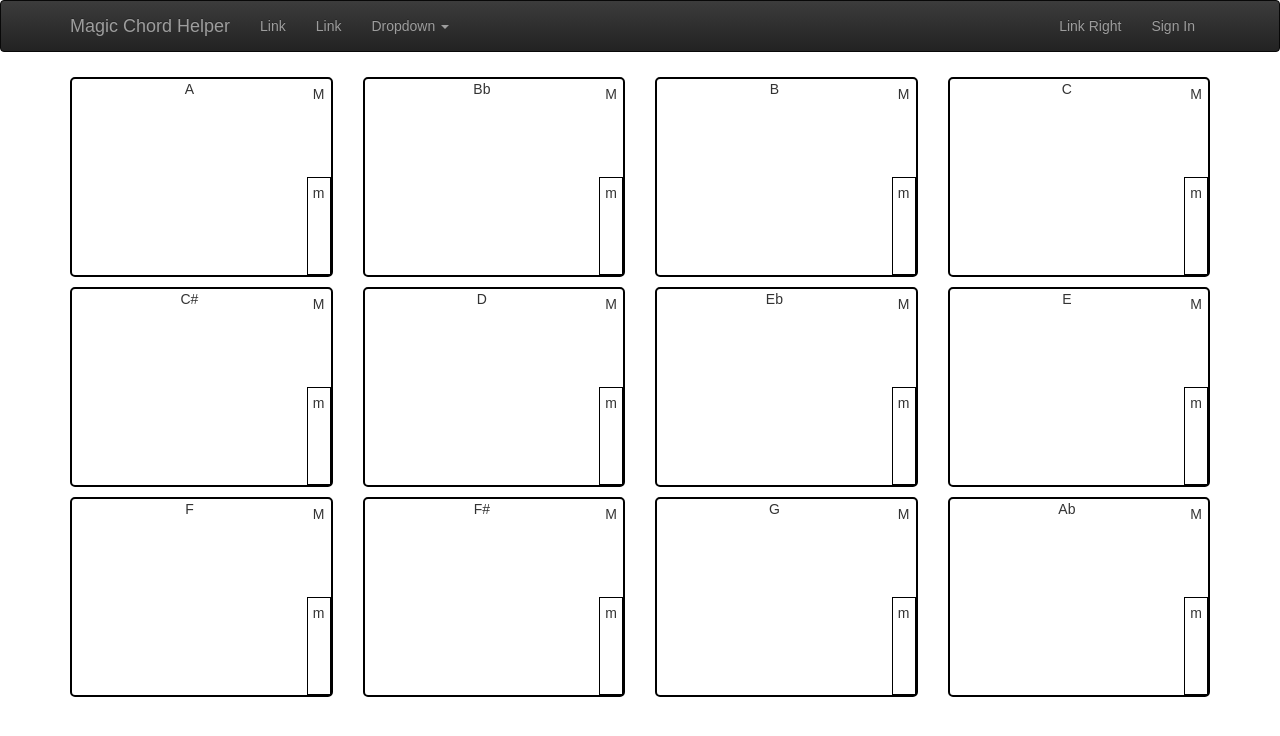
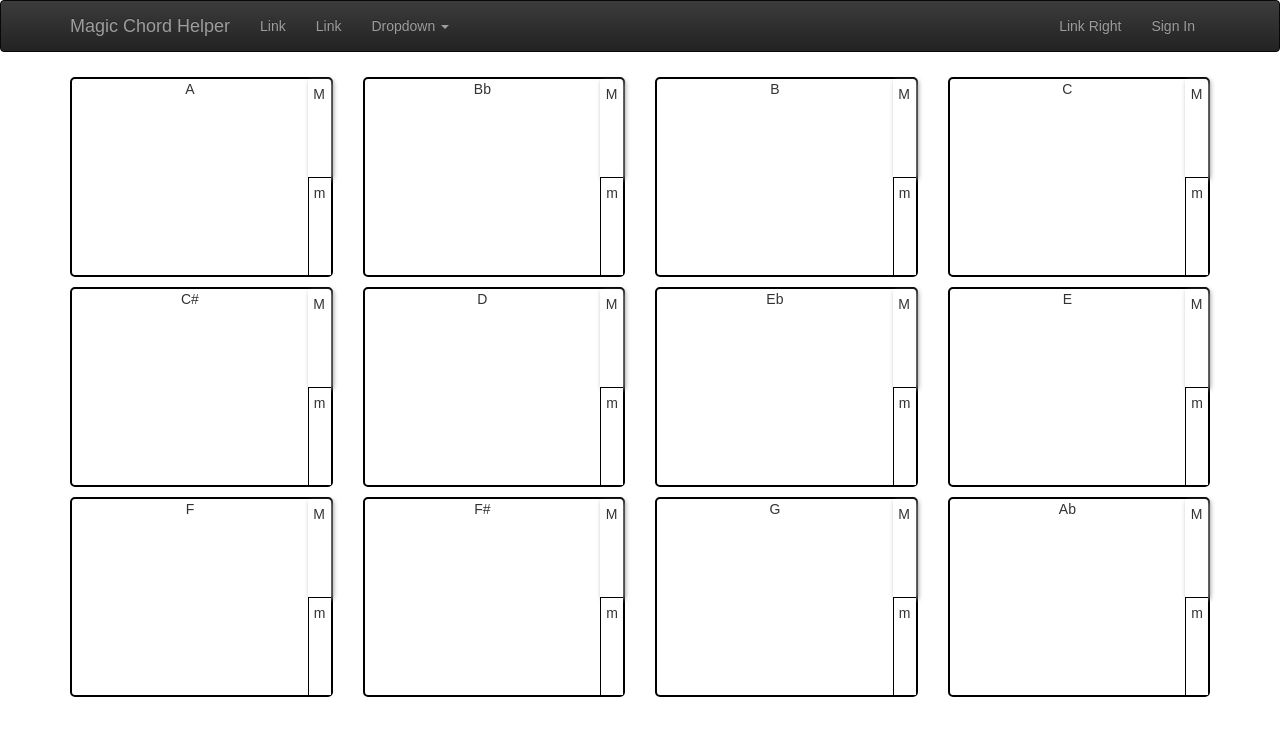
Before and after one commit to jacksonConrad/magic-chord-helper, a React (Create React App) app: page / in a window 1280 px wide. Shown: the top 736 px of the page. Built offline with nearby package versions, Linux system fonts and the light colour scheme.

Commit message:
what was i doing?

```diff
--- a/src/App.css
+++ b/src/App.css
@@ -44,17 +44,21 @@
       background-color: inherit; }
       .chord-grid .chord .mode-selector .major {
         height: 50%;
-        border: solid 1px black;
+        border-bottom: solid 1px black;
+        border-left: solid 1px black;
         padding: 5px;
         background-color: white; }
         .chord-grid .chord .mode-selector .major.selected {
           border: none;
-          background-color: inherit; }
+          background-color: inherit;
+          box-shadow: 2px 2px 5px #888888; }
       .chord-grid .chord .mode-selector .minor {
         height: 50%;
-        border: solid 1px black;
+        border-top: solid 1px black;
+        border-left: solid 1px black;
         padding: 5px;
         background-color: white; }
         .chord-grid .chord .mode-selector .minor.selected {
           border: none;
-          background-color: inherit; }
+          background-color: inherit;
+          box-shadow: 2px 2px 5px #888888; }
--- a/src/App.scss
+++ b/src/App.scss
@@ -57,22 +57,26 @@
       // border: solid 1px black;
       .major {
         height: 50%;
-        border: solid 1px black;
+        border-bottom: solid 1px black;
+        border-left: solid 1px black;
         padding: 5px;
         background-color: white;
         &.selected {
           border: none;
           background-color: inherit;
+          box-shadow: 2px 2px 5px #888888;
         }
       }
       .minor {
         height: 50%;
-        border: solid 1px black;
+        border-top: solid 1px black;
+        border-left: solid 1px black;
         padding: 5px;
         background-color: white;
         &.selected {
           border: none;
           background-color: inherit;
+          box-shadow: 2px 2px 5px #888888;
         }
       }
     }
--- a/src/Components/Chord.js
+++ b/src/Components/Chord.js
@@ -13,7 +13,7 @@ class Chord extends Component {
 
   handleClick() {
     var active;
-    if (this.state.active == 'active') {
+    if (this.state.active === 'active') {
       active = '';
     } else {
       active = 'active';
@@ -23,10 +23,16 @@ class Chord extends Component {
 
   selectMajor(e) {
     this.setState({mode: 'major'});
+    if (this.state.active != 'active') {
+      this.setState({active: 'active'});
+    }
   }
 
   selectMinor(e) {
     this.setState({mode: 'minor'});
+    if (this.state.active != 'active') {
+      this.setState({active: 'active'});
+    }
   }
 
   render() {
```
